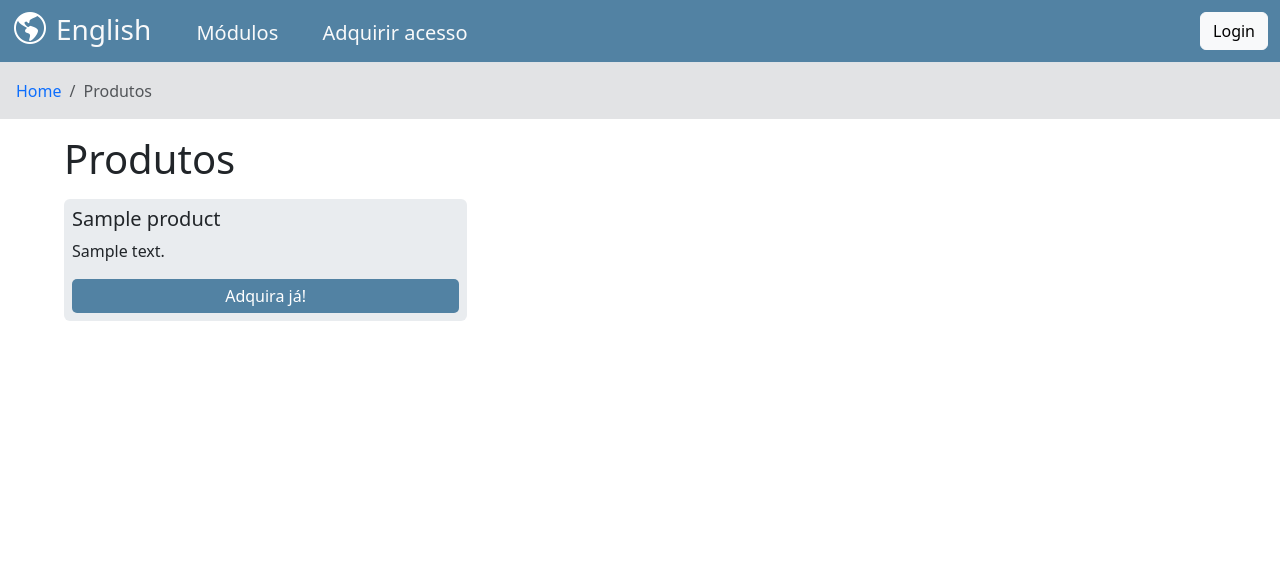
After one commit to fczanetti/elp, a Django app: page /payments/products in a window 1280 px wide. The commit adds this page. Shown: the top 561 px of the page. Run offline with Django 5.2, Linux system fonts and the light colour scheme; tables that the repository leaves empty hold one stand-in row (values such as "Sample post"); some libraries are stand-ins or nearby versions.

Commit message:
página de produtos e modelo de produtos implementados
closes #66

```diff
--- a/engplat/base/static/css/style1.css
+++ b/engplat/base/static/css/style1.css
@@ -194,6 +194,15 @@
     padding: 5px;
 }
 
+.productbutton {
+    border-radius: 5px;
+    background-color: #5282A3;
+    color: white;
+    border: none;
+    padding: 5px;
+    text-align: center;
+}
+
 #id_new_password1_helptext > ul {
     padding-left: 1rem;
 }
--- a/engplat/base/static/js/checkout.js
+++ b/engplat/base/static/js/checkout.js
@@ -3,9 +3,12 @@ const stripe = Stripe("pk_test_51OhAamKjQ2xBbvo2Fv2GdibYWYwCRspEgmATtAWfdGMNtxC2
 
 initialize();
 
+
+
 // Create a Checkout Session as soon as the page loads
 async function initialize() {
-  const response = await fetch("/payments/product_page", {
+  const productSlug = document.currentScript.getAttribute("product-slug");
+  const response = await fetch(`/payments/product_page/${productSlug}`, {
     method: "POST",
   });
 
--- a/engplat/base/templates/base/base.html
+++ b/engplat/base/templates/base/base.html
@@ -21,6 +21,7 @@
                     <i class="bi bi-globe-americas icon"></i><span class="fs-3">English</span>
                 </a>
                 <a class="navbar-brand text-light ms-4 pb-0" href="{% url 'modulos:indice_modulos' %}">Módulos</a>
+                <a class="navbar-brand text-light ms-4 pb-0" href="{% url 'payments:products' %}">Adquirir acesso</a>
             </div>
             {% if user.is_authenticated %}
                 <div id="rightsidenavbar" class="d-flex align-items-center">
--- a/engplat/django_assertions.py
+++ b/engplat/django_assertions.py
@@ -2,3 +2,4 @@ from django.test import TestCase
 
 _test_case = TestCase()
 assert_contains = _test_case.assertContains
+assert_not_contains = _test_case.assertNotContains
--- a/engplat/payments/models.py
+++ b/engplat/payments/models.py
@@ -1,5 +1,7 @@
 from django.db import models
 from django.contrib.auth import get_user_model
+from ordered_model.models import OrderedModel
+from django.urls import reverse
 
 
 class UserPayment(models.Model):
@@ -13,3 +15,18 @@ class UserPayment(models.Model):
 # def create_user_payment(sender, instance, created, **kwargs):
 #     if created:
 #         UserPayment.objects.create(user=instance)
+
+
+class Product(OrderedModel):
+    prod_name = models.CharField(max_length=120)
+    slug = models.SlugField(max_length=120, unique=True)
+    description = models.CharField(max_length=240)
+    num_avail_days = models.IntegerField(help_text='Informar número de dias de duração da assinatura.')
+    available = models.BooleanField()
+    stripe_id = models.CharField(max_length=120, unique=True)
+
+    def __str__(self):
+        return self.prod_name
+
+    def get_absolute_url(self):
+        return reverse('payments:product_page', args=(self.slug,))
--- a/engplat/payments/templates/payments/product_page.html
+++ b/engplat/payments/templates/payments/product_page.html
@@ -7,7 +7,7 @@
 
 {% block scripts %}
     <script src="https://js.stripe.com/v3/"></script>
-    <script src="{% static 'js/checkout.js' %}" defer></script>
+    <script src="{% static 'js/checkout.js' %}" product-slug="{{ prod.slug }}" defer></script>
 {% endblock scripts %}
 
 {% block maincontent %}
--- /dev/null
+++ b/engplat/payments/templates/payments/products.html
@@ -0,0 +1,28 @@
+{% extends 'base/base.html' %}
+{% load static %}
+
+{% block title %}
+    <title>English Platform - Products</title>
+{% endblock %}
+
+{% block breadcrumb %}
+    <nav aria-label="breadcrumb" class="bg-secondary-subtle mb-3 p-3">
+        <ol class="breadcrumb mb-0">
+            <li class="breadcrumb-item"><a class="text-decoration-none" href="{% url 'base:home' %}">Home</a></li>
+            <li class="breadcrumb-item active" aria-current="page">Produtos</li>
+        </ol>
+    </nav>
+{% endblock breadcrumb %}
+
+{% block maincontent %}
+
+    <h1>Produtos</h1>
+    {% for product in products %}
+        <div class="customform rounded mt-3 p-2 bg-body-secondary">
+            <h5>{{ product.prod_name }}</h5>
+            <p>{{ product.description }}</p>
+            <a class="text-decoration-none productbutton" href="{{ product.get_absolute_url }}">Adquira já!</a>
+        </div>
+    {% endfor %}
+
+{% endblock maincontent %}
--- a/engplat/payments/templates/payments/return_page.html
+++ b/engplat/payments/templates/payments/return_page.html
@@ -13,9 +13,9 @@
 {% block maincontent %}
     <section id="success" class="hidden">
         <p class="formtitle">
-          We appreciate your business! A confirmation email will be sent to <span id="customer-email"></span>.
+          Obrigado pela compra! Um email de confirmação será enviado para <span id="customer-email"></span>.
 
-          If you have any questions, please email <a href="mailto:orders@example.com">orders@example.com</a>.
+          Qualquer dúvida, por favor, envie um email para <a href="mailto:orders@example.com">orders@example.com</a>.
         </p>
     </section>
 {% endblock maincontent %}
--- a/engplat/payments/tests.py
+++ /dev/null
@@ -1,3 +0,0 @@
-# from django.test import TestCase
-
-# Create your tests here.
--- a/engplat/payments/urls.py
+++ b/engplat/payments/urls.py
@@ -4,8 +4,9 @@ from engplat.payments import views
 
 app_name = 'payments'
 urlpatterns = [
-    path('product_page', views.product_page, name='product_page'),
+    path('product_page/<slug:slug>', views.product_page, name='product_page'),
     path('return_page', views.return_page, name='return_page'),
     path('session_status', views.session_status, name='session_status'),
-    path('stripe_webhook', views.stripe_webhook, name='stripe_webhook')
+    path('stripe_webhook', views.stripe_webhook, name='stripe_webhook'),
+    path('products', views.products, name='products')
 ]
--- a/engplat/payments/views.py
+++ b/engplat/payments/views.py
@@ -4,7 +4,7 @@ import stripe
 from django.http import HttpResponse
 from engplat import settings
 from engplat.base.models import User
-from engplat.payments.models import UserPayment
+from engplat.payments.models import UserPayment, Product
 from django.http import JsonResponse
 from django.contrib.auth.decorators import login_required
 
@@ -15,7 +15,8 @@ YOUR_DOMAIN = 'http://127.0.0.1:8000'
 
 @csrf_exempt
 @login_required
-def product_page(request):
+def product_page(request, slug):
+    prod = Product.objects.get(slug=slug)
     if request.method == 'POST':
         try:
             session = stripe.checkout.Session.create(
@@ -23,7 +24,7 @@ def product_page(request):
                 ui_mode='embedded',
                 line_items=[
                     {
-                        'price': settings.PRICE_ID_30_DAYS,
+                        'price': prod.stripe_id,
                         'quantity': 1,
                     },
                 ],
@@ -33,7 +34,7 @@ def product_page(request):
         except Exception as e:
             return str(e)
         return JsonResponse({'clientSecret': session.client_secret})
-    return render(request, 'payments/product_page.html')
+    return render(request, 'payments/product_page.html', {'prod': prod})
 
 
 def return_page(request):
@@ -96,3 +97,8 @@ def stripe_webhook(request):
 
         # TODO: enviar e-mail ao cliente solicitando nova tentativa
     return HttpResponse(status=200)
+
+
+def products(request):
+    products = Product.objects.filter(available=True)
+    return render(request, 'payments/products.html', {'products': products})
--- a/engplat/settings.py
+++ b/engplat/settings.py
@@ -208,6 +208,3 @@ STRIPE_TEST_API_KEY = config('STRIPE_TEST_API_KEY', default='secret')
 
 WEBHOOK_SECRET_TEST = config('WEBHOOK_SECRET_TEST', default='secret')
 # TODO: Remover default e configurar variável de ambiente em produção
-
-PRICE_ID_30_DAYS = config('PRICE_ID_30_DAYS', default='secret')
-# TODO: Remover default e configurar variável de ambiente em produção
```
Also changed, not shown: engplat/base/tests/test_home.py (+7 -0 lines), engplat/payments/admin.py (+8 -1 lines), engplat/payments/tests/test_products_page.py (added, +63 -0 lines), engplat/payments/migrations/0002_product.py (added), engplat/payments/tests/__init__.py (added), 1 other file.
